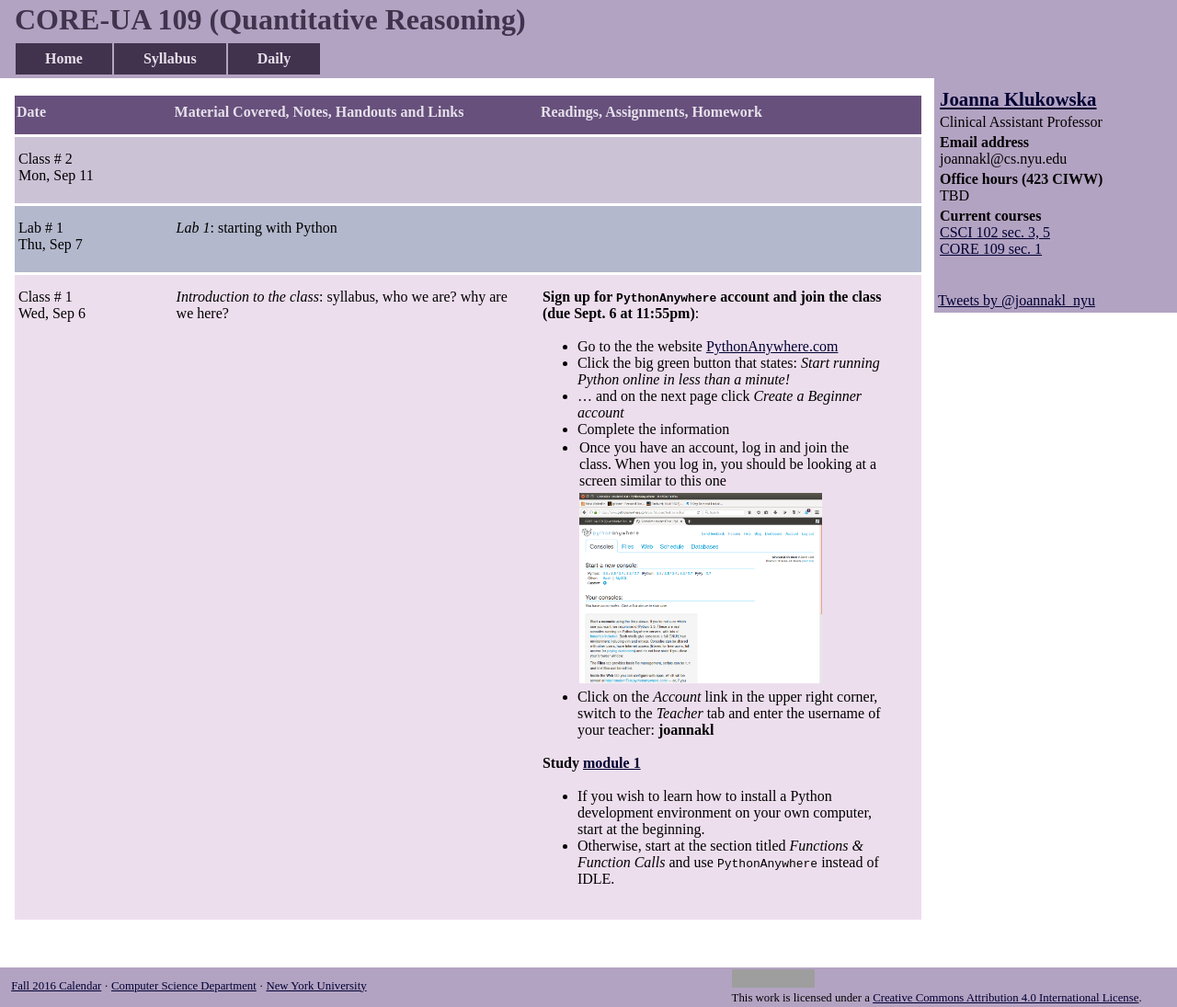
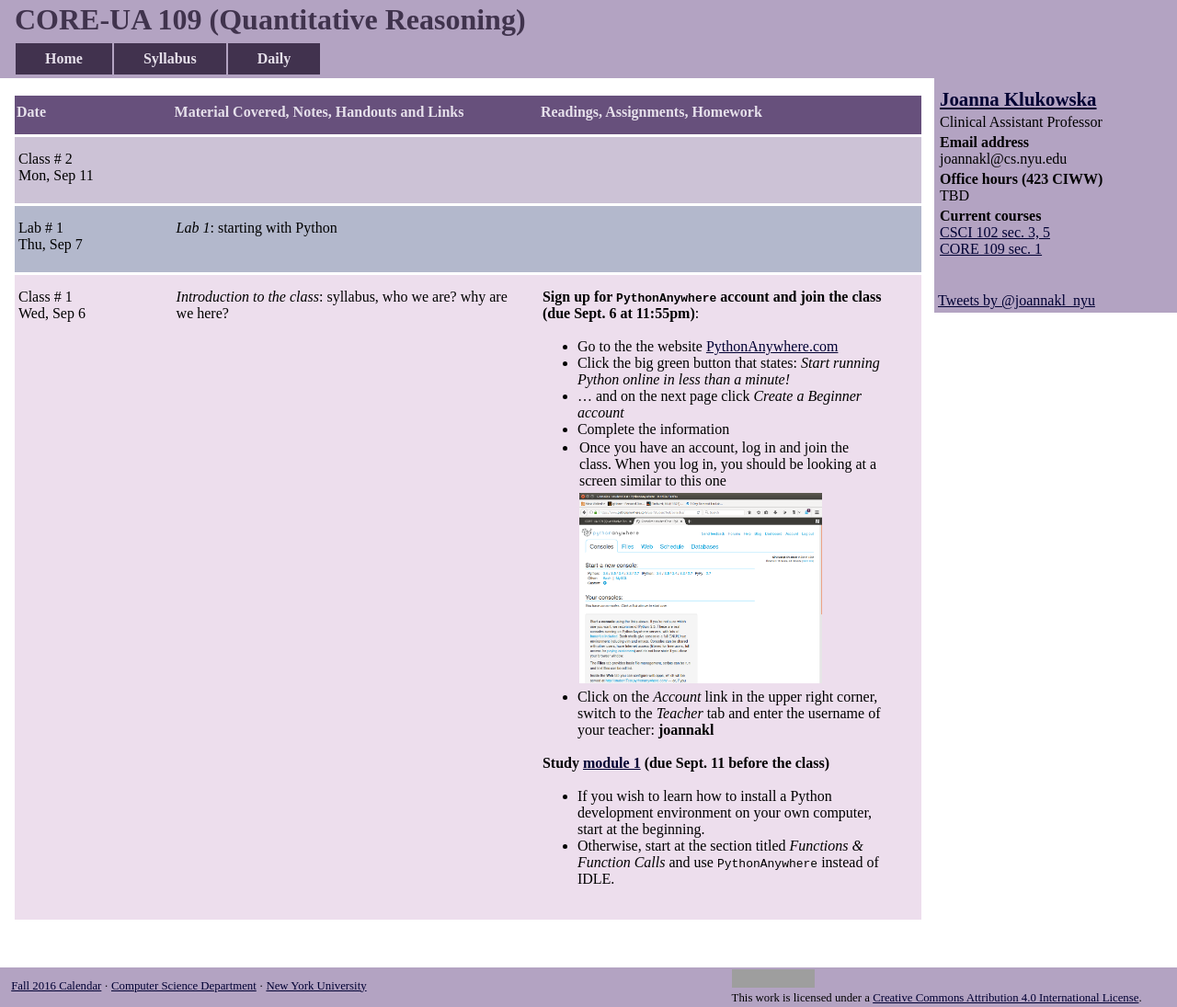
Before and after one commit to joannakl/core109_f17, a Jekyll site: the page built from daily.html, in a window 1280 px wide. Shown: the whole page at 92% size. Built offline with Jekyll 4.4.1, drawn with Linux system fonts in a browser that asks for light colours; comment, search, counter and statistics services are not loaded; grey boxes are pictures that could not be loaded.

Commit message:
first recitation homework

```diff
--- a/_includes/daily/01.markdown
+++ b/_includes/daily/01.markdown
@@ -42,7 +42,7 @@ at a screen similar to this one
 enter the username of your teacher: **joannakl**
 
 
-**Study [module 1]({{modules}}/module01.php)**
+**Study [module 1]({{ site.modules }}/module01.php) (due Sept. 11 before the class)**
 
 * If you wish to learn how to install a Python development environment on your own computer, start at the beginning.
 * Otherwise, start at the section titled *Functions & Function Calls* and use `PythonAnywhere` instead of IDLE.
```
